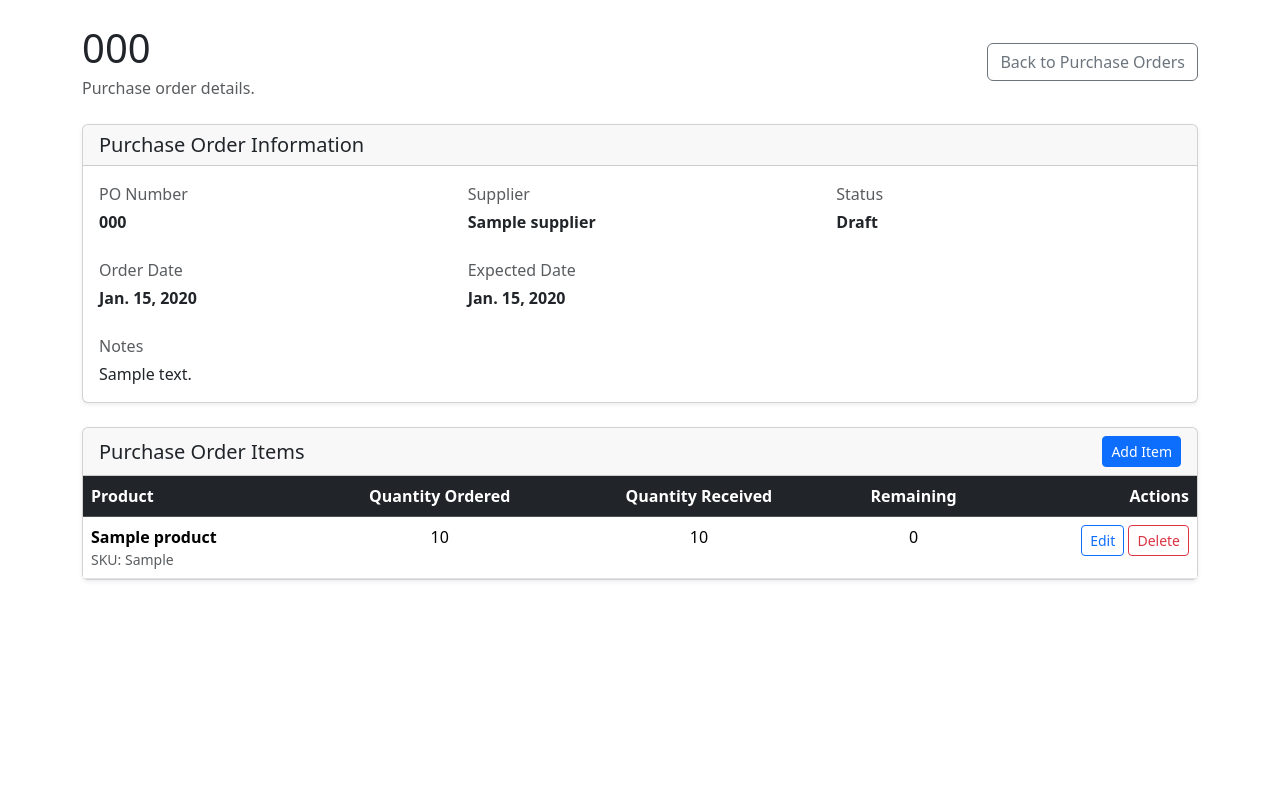
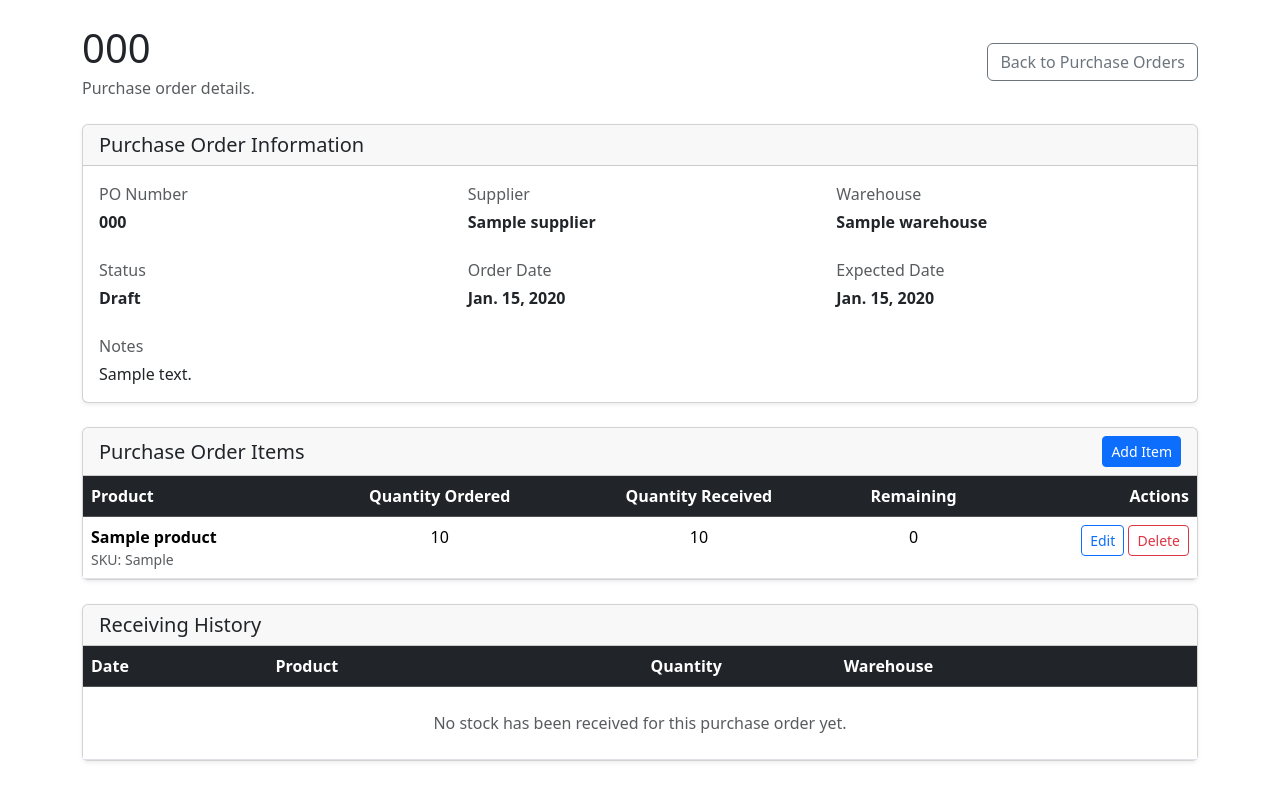
Before and after one commit to James2c/inventory-warehouse, a Django app: page /purchase-orders/1/ in a window 1280 px wide. Shown: the part 56-841 px from the top of the page. Before the commit the page ends 637 px from the top, so only its background shows below. Run offline with Django 5.2, Linux system fonts and the light colour scheme; tables that the repository leaves empty hold one stand-in row (values such as "Sample post").

Commit message:
Add PO receiving and rules based actions

```diff
--- a/inventory/models.py
+++ b/inventory/models.py
@@ -96,6 +96,12 @@ class PurchaseOrder(models.Model):
         related_name="purchase_orders",
     )
 
+    warehouse = models.ForeignKey(
+        Warehouse,
+        on_delete=models.PROTECT,
+        related_name="purchase_orders",
+    )
+
     order_date = models.DateField()
 
     expected_date = models.DateField(
@@ -120,6 +126,17 @@ class PurchaseOrder(models.Model):
     def __str__(self):
         return self.po_number
 
+    def can_edit(self):
+        return self.status == "draft"
+
+
+    def can_receive(self):
+        return self.status in ["ordered", "partially_received"]
+
+
+    def is_complete(self):
+        return self.status == "received"
+
 
 class PurchaseOrderItem(models.Model):
 
@@ -143,6 +160,10 @@ class PurchaseOrderItem(models.Model):
 
     def quantity_remaining(self):
         return self.quantity_ordered - self.quantity_received
+
+    def receive(self, quantity):
+        self.quantity_received += quantity
+        self.save(update_fields=["quantity_received"])
 
     class Meta:
         constraints = [
--- a/inventory/templates/inventory/purchase_order_detail.html
+++ b/inventory/templates/inventory/purchase_order_detail.html
@@ -79,6 +79,19 @@
             <div class="col-md-4">
 
                 <p class="text-muted mb-1">
+                    Warehouse
+                </p>
+
+                <p class="fw-semibold mb-0">
+                    {{ purchase_order.warehouse.name }}
+                </p>
+
+            </div>
+
+
+            <div class="col-md-4">
+
+                <p class="text-muted mb-1">
                     Status
                 </p>
 
@@ -142,12 +155,16 @@
             Purchase Order Items
         </h5>
 
+        {% if purchase_order.can_edit %}
+
             <a
                 href="{% url 'purchase_order_item_create' purchase_order.id %}"
                 class="btn btn-sm btn-primary"
             >
                 Add Item
             </a>
+
+        {% endif %}
 
     </div>
 
@@ -222,6 +239,20 @@
 
                             <td class="text-end">
 
+                                {% if purchase_order.can_receive and item.quantity_remaining > 0 %}
+
+                                    <a
+                                        href="{% url 'purchase_order_item_receive' purchase_order.id item.id %}"
+                                        class="btn btn-sm btn-outline-success"
+                                    >
+                                        Receive Stock
+                                    </a>
+
+                                {% endif %}
+
+
+                                {% if purchase_order.can_edit %}
+
                                     <a
                                         href="{% url 'purchase_order_item_edit' purchase_order.id item.id %}"
                                         class="btn btn-sm btn-outline-primary"
@@ -235,6 +266,8 @@
                                     >
                                         Delete
                                     </a>
+
+                                {% endif %}
 
                             </td>
 
@@ -265,4 +298,96 @@
 
 </div>
 
+
+<div class="mt-4"></div>
+
+<div class="card shadow-sm">
+
+    <div class="card-header">
+
+        <h5 class="mb-0">
+            Receiving History
+        </h5>
+
+    </div>
+
+    <div class="card-body p-0">
+
+        <div class="table-responsive">
+
+            <table class="table table-hover mb-0">
+
+                <thead class="table-dark">
+
+                    <tr>
+
+                        <th>
+                            Date
+                        </th>
+
+                        <th>
+                            Product
+                        </th>
+
+                        <th class="text-center">
+                            Quantity
+                        </th>
+
+                        <th>
+                            Warehouse
+                        </th>
+
+                    </tr>
+
+                </thead>
+
+                <tbody>
+
+                    {% for transaction in receiving_history %}
+
+                        <tr>
+
+                            <td>
+                                {{ transaction.created_at|date:"M d, Y H:i" }}
+                            </td>
+
+                            <td>
+                                {{ transaction.product.name }}
+                            </td>
+
+                            <td class="text-center">
+                                {{ transaction.quantity }}
+                            </td>
+
+                            <td>
+                                {{ transaction.warehouse.name }}
+                            </td>
+
+                        </tr>
+
+                    {% empty %}
+
+                        <tr>
+
+                            <td
+                                colspan="4"
+                                class="text-center py-4 text-muted"
+                            >
+                                No stock has been received for this purchase order yet.
+                            </td>
+
+                        </tr>
+
+                    {% endfor %}
+
+                </tbody>
+
+            </table>
+
+        </div>
+
+    </div>
+
+</div>
+
 {% endblock %}
--- a/inventory/urls.py
+++ b/inventory/urls.py
@@ -210,6 +210,12 @@ urlpatterns = [
     ),
 
     path(
+        "purchase-orders/<int:purchase_order_id>/items/<int:item_id>/receive/",
+        views.purchase_order_item_receive,
+        name="purchase_order_item_receive",
+    ),
+
+    path(
         "purchase-orders/<int:purchase_order_id>/",
         views.purchase_order_detail,
         name="purchase_order_detail",
--- a/inventory/views.py
+++ b/inventory/views.py
@@ -9,8 +9,8 @@ from django.shortcuts import (
     render,
 )
 
-from .forms import ProductForm, WarehouseForm, InventoryForm, StockAdjustmentForm, StockTransferForm, CategoryForm, SupplierForm, PurchaseOrderForm, PurchaseOrderItemForm
-from .models import Category, Inventory, Product, Supplier, Warehouse, StockAdjustment, PurchaseOrder, PurchaseOrderItem
+from .forms import ProductForm, WarehouseForm, InventoryForm, StockAdjustmentForm, StockTransferForm, CategoryForm, SupplierForm, PurchaseOrderForm, PurchaseOrderItemForm, PurchaseOrderReceiveForm
+from .models import Category, Inventory, InventoryTransaction, Product, Supplier, Warehouse, StockAdjustment, PurchaseOrder, PurchaseOrderItem
 
 
 
@@ -1055,9 +1055,20 @@ def purchase_order_detail(request, purchase_order_id):
 
     purchase_order = get_object_or_404(
         PurchaseOrder.objects
-        .select_related("supplier")
+        .select_related(
+            "supplier",
+            "warehouse",
+        )
         .prefetch_related("items__product"),
         id=purchase_order_id,
+    )
+
+    receiving_history = InventoryTransaction.objects.filter(
+        transaction_type="IN",
+        reference=purchase_order.po_number,
+    ).select_related(
+        "product",
+        "warehouse",
     )
 
     return render(
@@ -1065,6 +1076,7 @@ def purchase_order_detail(request, purchase_order_id):
         "inventory/purchase_order_detail.html",
         {
             "purchase_order": purchase_order,
+            "receiving_history": receiving_history,
         },
     )
 
@@ -1105,6 +1117,12 @@ def purchase_order_item_create(request, purchase_order_id):
         PurchaseOrder,
         id=purchase_order_id,
     )
+
+    if not purchase_order.can_edit():
+        return redirect(
+            "purchase_order_detail",
+            purchase_order_id=purchase_order.id,
+        )
 
     if request.method == "POST":
 
@@ -1160,6 +1178,12 @@ def purchase_order_item_edit(
         purchase_order=purchase_order,
     )
 
+    if not purchase_order.can_edit():
+        return redirect(
+            "purchase_order_detail",
+            purchase_order_id=purchase_order.id,
+        )
+
     if request.method == "POST":
 
         form = PurchaseOrderItemForm(
@@ -1214,6 +1238,12 @@ def purchase_order_item_delete(
         purchase_order=purchase_order,
     )
 
+    if not purchase_order.can_edit():
+        return redirect(
+            "purchase_order_detail",
+            purchase_order_id=purchase_order.id,
+        )
+
     if request.method == "POST":
 
         item.delete()
@@ -1231,3 +1261,111 @@ def purchase_order_item_delete(
             "item": item,
         },
     )
+
+
+@transaction.atomic
+def purchase_order_item_receive(
+    request,
+    purchase_order_id,
+    item_id,
+):
+
+    purchase_order = get_object_or_404(
+        PurchaseOrder,
+        id=purchase_order_id,
+    )
+
+    item = get_object_or_404(
+        PurchaseOrderItem,
+        id=item_id,
+        purchase_order=purchase_order,
+    )
+
+    if not purchase_order.can_receive():
+        return redirect(
+            "purchase_order_detail",
+            purchase_order_id=purchase_order.id,
+        )
+
+    if item.quantity_remaining() <= 0:
+        return redirect(
+            "purchase_order_detail",
+            purchase_order_id=purchase_order.id,
+        )
+
+    if request.method == "POST":
+
+        form = PurchaseOrderReceiveForm(request.POST)
+
+        if form.is_valid():
+
+            quantity = form.cleaned_data["quantity"]
+
+            if quantity > item.quantity_remaining():
+
+                form.add_error(
+                    "quantity",
+                    "Cannot receive more than the remaining quantity.",
+                )
+
+            else:
+
+                item.receive(quantity)
+
+                inventory, created = Inventory.objects.get_or_create(
+                    product=item.product,
+                    warehouse=purchase_order.warehouse,
+                    defaults={
+                        "quantity": 0,
+                    },
+                )
+
+                inventory.quantity += quantity
+                inventory.save(
+                    update_fields=["quantity"]
+                )
+
+                InventoryTransaction.objects.create(
+                    product=item.product,
+                    warehouse=purchase_order.warehouse,
+                    transaction_type="IN",
+                    quantity=quantity,
+                    reference=purchase_order.po_number,
+                    notes="Purchase order receiving",
+                )
+
+                total_remaining = sum(
+                    po_item.quantity_remaining()
+                    for po_item in purchase_order.items.all()
+                )
+
+                if total_remaining == 0:
+
+                    purchase_order.status = "received"
+
+                else:
+
+                    purchase_order.status = "partially_received"
+
+                purchase_order.save(
+                    update_fields=["status"]
+                )
+
+                return redirect(
+                    "purchase_order_detail",
+                    purchase_order_id=purchase_order.id,
+                )
+
+    else:
+
+        form = PurchaseOrderReceiveForm()
+
+    return render(
+        request,
+        "inventory/purchase_order_receive.html",
+        {
+            "form": form,
+            "purchase_order": purchase_order,
+            "item": item,
+        },
+    )
```
Also changed, not shown: inventory/forms.py (+20 -0 lines), inventory/templates/inventory/purchase_order_receive.html (added, +128 -0 lines), inventory/migrations/0007_purchaseorder_warehouse.py (added), inventory/migrations/0008_alter_purchaseorder_warehouse.py (added). Lines whose indentation alone changed are shown as unchanged.
